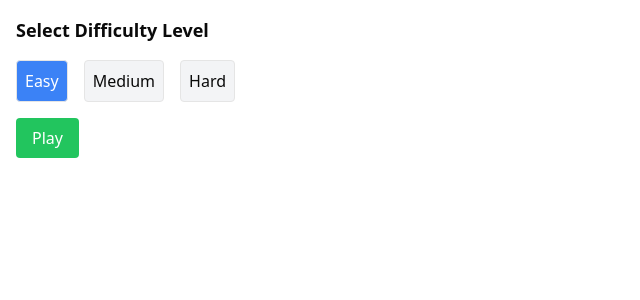
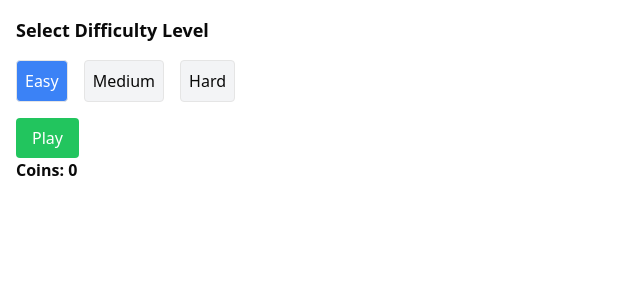
Before and after one commit to skyv26/GeoExplorer-Game, a Next.js app: page / in a window 1280 px wide. Shown: the top 300 px of the page, without its empty margins (0-640 px from the left). Built offline with nearby package versions, Linux system fonts and the light colour scheme.

Commit message:
`fix`: the bugs and improve the code

```diff
--- a/components/difficultyLevel/DifficultyLevel.tsx
+++ b/components/difficultyLevel/DifficultyLevel.tsx
@@ -1,11 +1,7 @@
 "use client";
 
-import { useState, useEffect } from "react";
+import { useEffect, useState } from "react";
 import Link from "next/link";
-
-const DifficultyLevel: React.FC = () => {
-  // State to store selected difficulty
-  const [difficulty, setDifficulty] = useState<string>("easy");
 
 // Utility functions for cookies
 const getCookie = (name: string): string | null => {
@@ -21,15 +17,14 @@ const DifficultyLevel: React.FC = () => {
   document.cookie = `${name}=${value}; expires=${date.toUTCString()}; path=/`;
 };
 
-  // Load difficulty and userScore from cookies on mount
+const DifficultyLevel: React.FC = () => {
+  // State to store selected difficulty
+  const [difficulty, setDifficulty] = useState<string>(
+    getCookie("difficulty") ?? "easy"
+  );
+  const [currentUserScore] = useState<string>(getCookie("userScore") ?? "0");
+
   useEffect(() => {
-    const savedDifficulty = getCookie("difficulty");
-    if (savedDifficulty) {
-      setDifficulty(savedDifficulty);
-    } else {
-      setCookie("difficulty", "easy", 7);
-    }
-
     const userScore = getCookie("userScore");
     if (!userScore) {
       setCookie("userScore", "0", 7);
@@ -58,7 +53,9 @@ const DifficultyLevel: React.FC = () => {
           <li
             key={option.value}
             className={`cursor-pointer p-2 rounded border ${
-              difficulty === option.value ? "bg-blue-500 text-white" : "bg-gray-100"
+              difficulty === option.value
+                ? "bg-blue-500 text-white"
+                : "bg-gray-100"
             }`}
             onClick={() => handleDifficultyChange(option.value)}
           >
@@ -74,6 +71,11 @@ const DifficultyLevel: React.FC = () => {
           Play
         </button>
       </Link>
+      <div>
+        <strong>
+          Coins: <span>{currentUserScore}</span>
+        </strong>
+      </div>
     </div>
   );
 };
```
Lines whose indentation alone changed are shown as unchanged.
